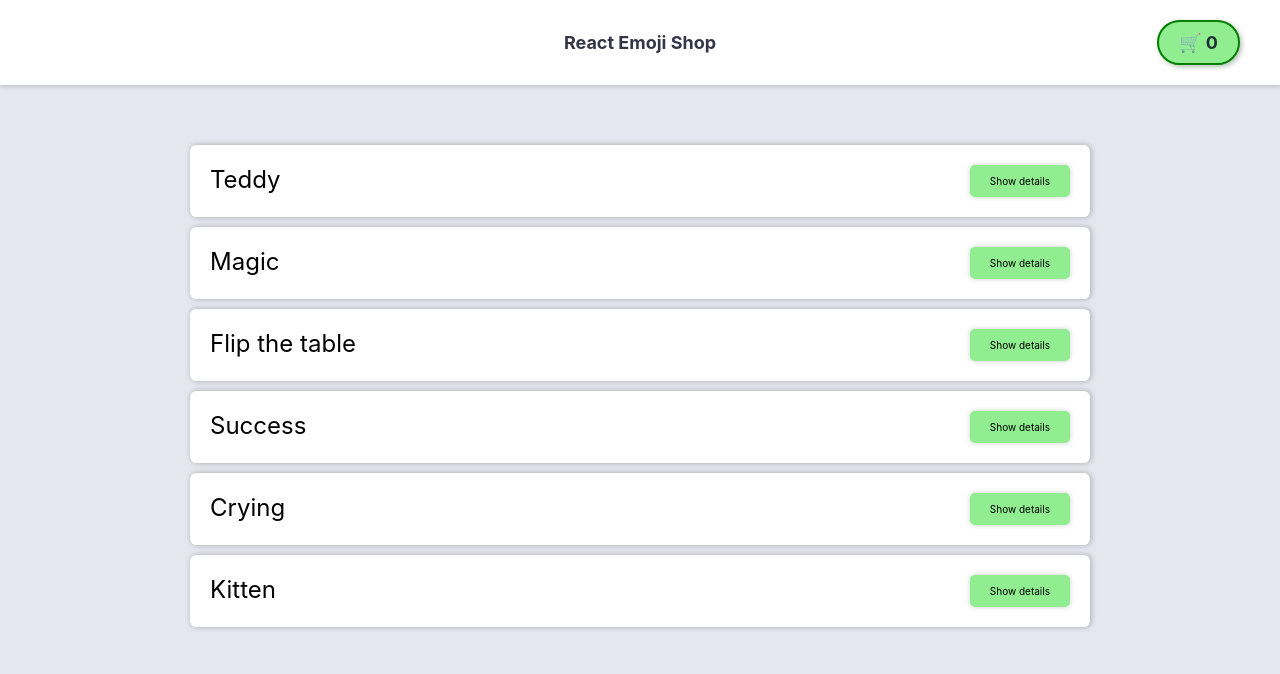
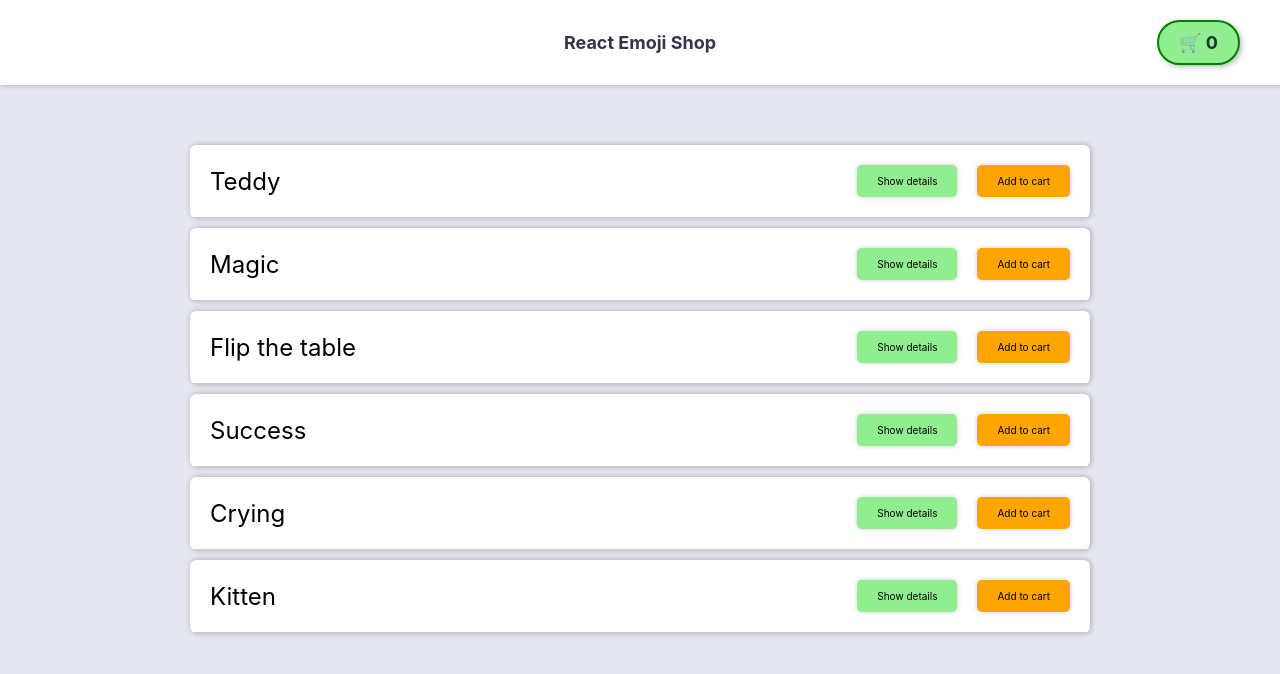
Before and after one commit to wonszfill/React-emoji-shop, a React (Create React App) app in the folder react-shop/: page / in a window 1280 px wide. Shown: the top 674 px of the page. Built offline with nearby package versions, Linux system fonts and the light colour scheme.

Commit message:
Step-6 Add increasing amount of products when add to cart clicked

```diff
--- a/react-shop/src/App.js
+++ b/react-shop/src/App.js
@@ -1,6 +1,9 @@
 import styled from 'styled-components'
 import { AppHeader } from './components/Header/Header';
 import { ProductsView } from './components/ProductsView/ProductsView';
+import { createContext, useState } from 'react';
+
+export const CartContext = createContext({});
 
 const AppWrapper = styled.div`
 	min-height:100vh;
@@ -10,13 +13,23 @@ const AppWrapper = styled.div`
 `
 
 function App() {
+
+	const [cartContent, setCartContent] = useState([]);
+
+	const cartContextObject = {
+		cartContent: cartContent,
+		setCartContent: setCartContent
+	}
+
   	return (
 		<AppWrapper>
+			<CartContext.Provider value={cartContextObject}>
 				<AppHeader />
 				<ProductsView />
 				<footer>
 
 				</footer>
+			</CartContext.Provider>
 		</AppWrapper>
   	);
 }
--- a/react-shop/src/components/Header/Header.jsx
+++ b/react-shop/src/components/Header/Header.jsx
@@ -1,4 +1,6 @@
 import styled from "styled-components";
+import { useContext } from "react";
+import { CartContext } from "../../App";
 
 const Header = styled.header`
 	padding: 2rem 4rem;
@@ -44,6 +46,9 @@ const CartButton = styled.div`
 `
 
 export const AppHeader = () => {
+
+    const cartContextObject = useContext(CartContext);
+
     return (
         <Header>
             <HeaderLeft>
@@ -54,7 +59,7 @@ export const AppHeader = () => {
             </HeaderCenter>
             <HeaderRight>
                 <CartButton>
-                🛒 0
+                🛒 {cartContextObject.cartContent.length}
                 </CartButton>
 
             </HeaderRight>
--- a/react-shop/src/components/ProductCard/ProductCard.jsx
+++ b/react-shop/src/components/ProductCard/ProductCard.jsx
@@ -1,9 +1,9 @@
 import styled from "styled-components";
 import { CSSTransition } from 'react-transition-group'
-import { useState } from "react";
+import { useContext, useState } from "react";
+import { CartContext } from "../../App";
 
 const StyledProductCard = styled.div`
-    padding: 2rem;
     margin: 1rem 0;
     display: flex;
     flex-direction: column;
@@ -16,6 +16,10 @@ const StyledProductCard = styled.div`
 
 const ProductHeader = styled.div`
     display: flex;
+    align-items: center;
+    padding: 2rem;
+    border-bottom: 1px solid rgba(0,0,0,0.2);
+    box-shadow: 1px 0 7px 1px rgba(0,0,0,0.2);
 `
 
 const ProductTitle = styled.div`
@@ -33,6 +37,7 @@ const ShowDetailsButton = styled.div`
 
 const DetailedView = styled.div`
     margin-top: 2rem;
+    padding: 2rem;
     display: flex;
     flex-direction: column;
 `
@@ -60,12 +65,27 @@ const DetailedPriceCurrency = styled.span`
     margin-right: 0.5rem;
 `
 
+const AddToCartButton = styled.div`
+    margin-left: 2rem;
+    background-color: orange;
+    padding: 1rem 2rem;
+    border-radius: 0.5rem;
+    box-shadow: 0 0 5px 0px rgba(0,0,0,0.2);
+    cursor: pointer;
+`
+
 export const ProductCard = ({ product }) => {
 
     const [isDetailedView, setIsDetailedView] = useState(false);
+    const cartContextObject = useContext(CartContext);
 
     const toggleDetailedView = () => {
         setIsDetailedView(oldState => !oldState)
+    }
+
+    const handleAddToCart = () => {
+        cartContextObject.setCartContent(oldContent => [...oldContent, product]);
+        console.log(cartContextObject.cartContent);
     }
 
     const priceWhole = Math.floor(product.price.value / 100);
@@ -83,6 +103,9 @@ export const ProductCard = ({ product }) => {
                 >
                     Show details
                 </ShowDetailsButton>
+                <AddToCartButton onClick={handleAddToCart}>
+                    Add to cart
+                </AddToCartButton>
             </ProductHeader>
             <CSSTransition
                         timeout={300}
--- a/react-shop/src/components/ProductsView/ProductsView.jsx
+++ b/react-shop/src/components/ProductsView/ProductsView.jsx
@@ -18,8 +18,6 @@ export const ProductsView = () => {
         .then(data => setProducts(data))
     }, [])
 
-    console.log(products);
-
     return (
         <ProductsWrapper>
             <TransitionGroup>
--- a/react-shop/src/index.css
+++ b/react-shop/src/index.css
@@ -21,7 +21,6 @@ code {
 .item {
   width:100%;
   overflow: hidden;
-  padding: 0;
 }
 .item-enter {
   opacity: 0;
@@ -29,12 +28,12 @@ code {
 }
 .item-enter-active {
   opacity: 1;
-  max-height: 15rem;
+  max-height: 20rem;
   transition: max-height 300ms, opacity 300ms;
 }
 .item-exit {
   opacity: 1;
-  max-height: 15rem;
+  max-height: 20rem;
 }
 .item-exit-active {
   opacity: 0;
```
Lines whose indentation alone changed are shown as unchanged.
